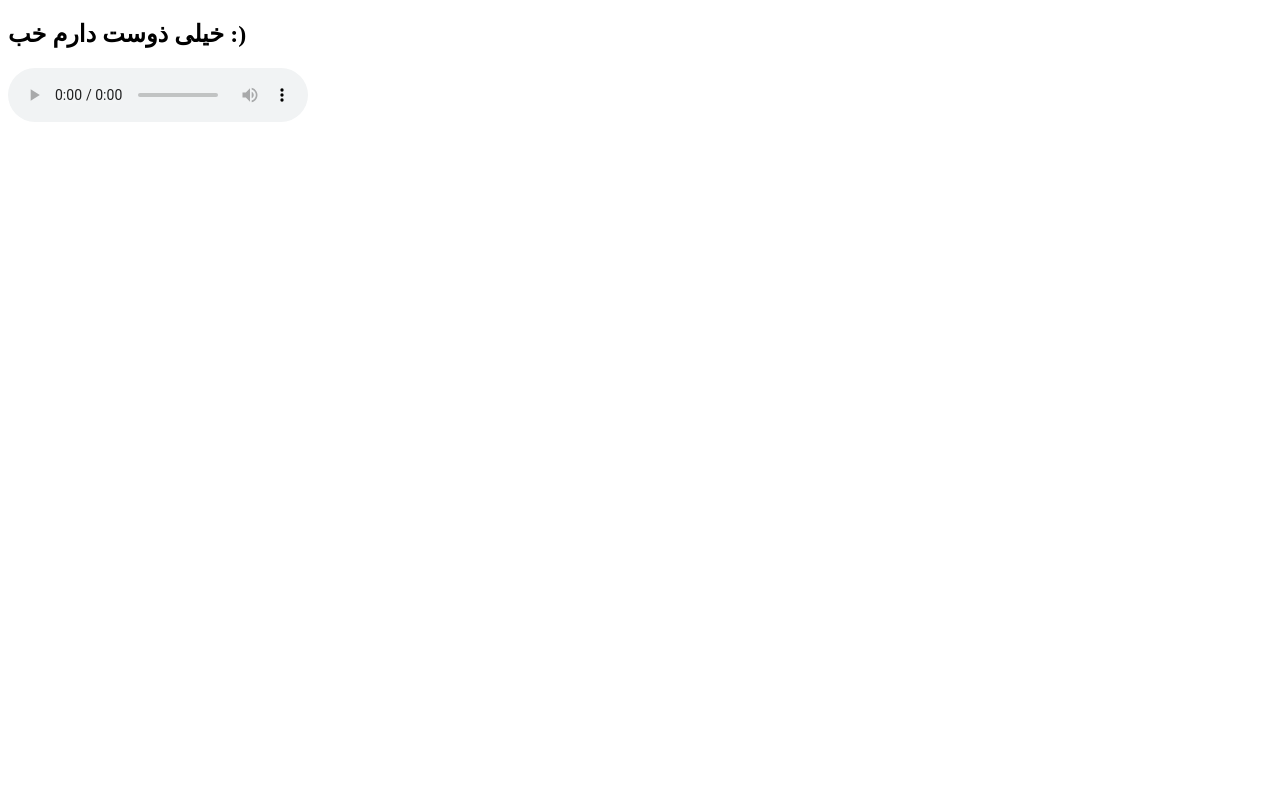
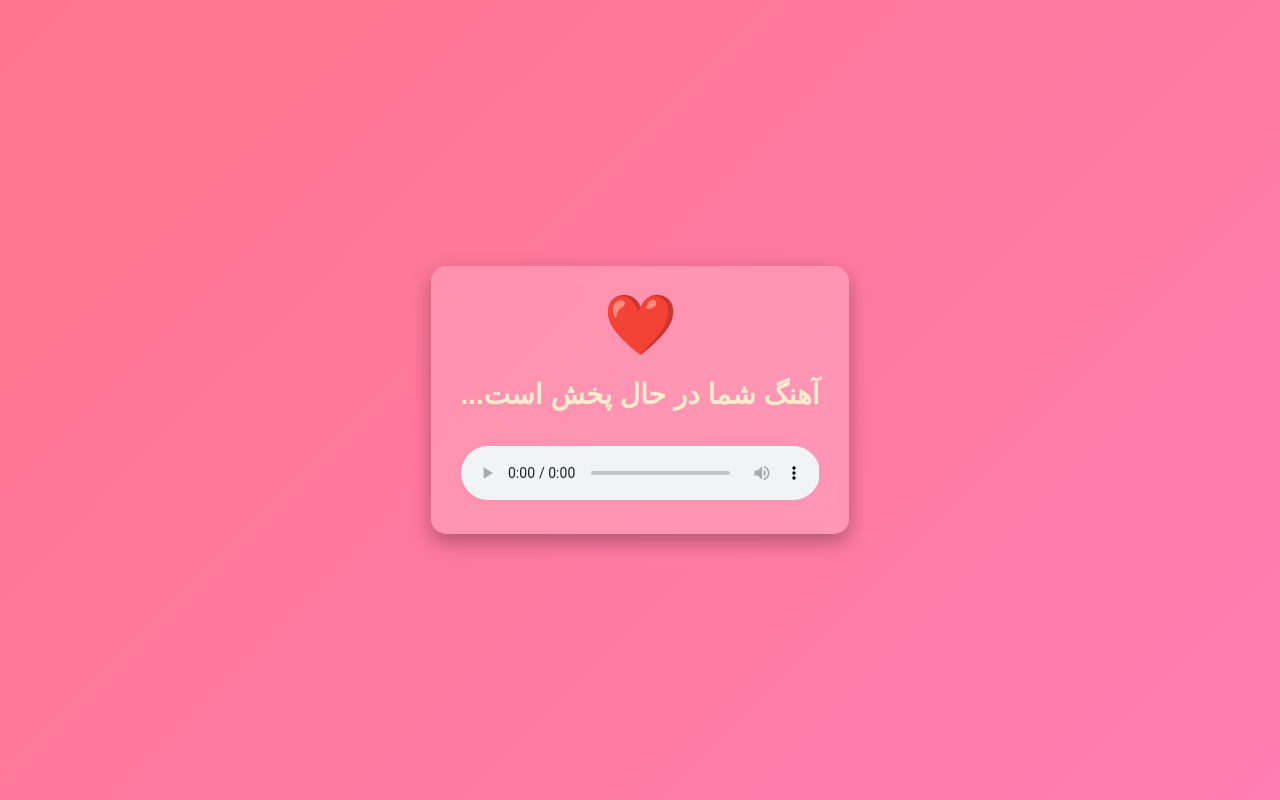
Before and after one commit to sadegh9904/Password-for-music, a plain HTML site: page music.html in a window 1280 px wide. Drawn offline with Linux system fonts and the light colour scheme.

Commit message:
Update music.html

```diff
--- a/music.html
+++ b/music.html
@@ -4,12 +4,59 @@
     <meta charset="UTF-8">
     <meta name="viewport" content="width=device-width, initial-scale=1.0">
     <title>پخش آهنگ</title>
+    <style>
+        body {
+            display: flex;
+            justify-content: center;
+            align-items: center;
+            height: 100vh;
+            margin: 0;
+            font-family: Arial, sans-serif;
+            direction: rtl;
+            background: linear-gradient(135deg, #ff758c, #ff7eb3); /* پس‌زمینه‌ی گرادیانت صورتی */
+            color: #fff;
+            text-align: center;
+        }
+        .container {
+            background-color: rgba(255, 255, 255, 0.2); /* کادر نیمه‌شفاف */
+            padding: 30px;
+            border-radius: 15px;
+            box-shadow: 0 8px 20px rgba(0, 0, 0, 0.3); /* سایه زیبا */
+            backdrop-filter: blur(10px); /* افکت بلور برای کادر */
+        }
+        h2 {
+            font-size: 28px;
+            margin-bottom: 20px;
+            color: #ffebcd; /* رنگ ملایم برای عنوان */
+        }
+        .heart {
+            font-size: 50px;
+            color: #ffebcd;
+            animation: heartbeat 1.5s infinite; /* انیمیشن ضربان قلب */
+        }
+        audio {
+            width: 100%;
+            margin-top: 15px;
+        }
+        /* انیمیشن ضربان قلب */
+        @keyframes heartbeat {
+            0%, 100% {
+                transform: scale(1);
+            }
+            50% {
+                transform: scale(1.2);
+            }
+        }
+    </style>
 </head>
 <body>
-    <h2> خیلی ذوست دارم خب :)</h2>
-    <audio controls autoplay>
-        <source src="song.mp3" type="audio/mpeg">
-        مرورگر شما از پخش این فایل پشتیبانی نمی‌کند.
-    </audio>
+    <div class="container">
+        <div class="heart">❤️</div> <!-- قلب عاشقانه -->
+        <h2>آهنگ شما در حال پخش است...</h2>
+        <audio controls autoplay>
+            <source src="song.mp3" type="audio/mpeg">
+            مرورگر شما از پخش این فایل پشتیبانی نمی‌کند.
+        </audio>
+    </div>
 </body>
 </html>
```
